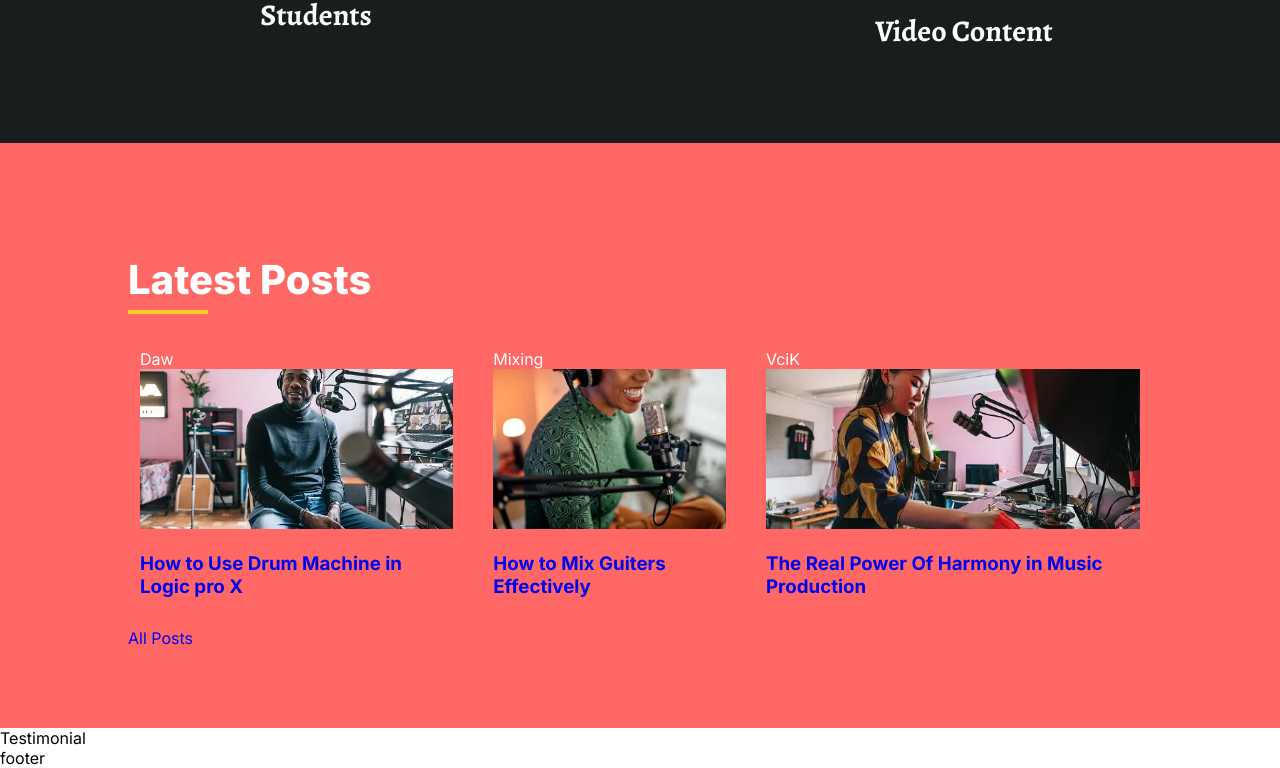
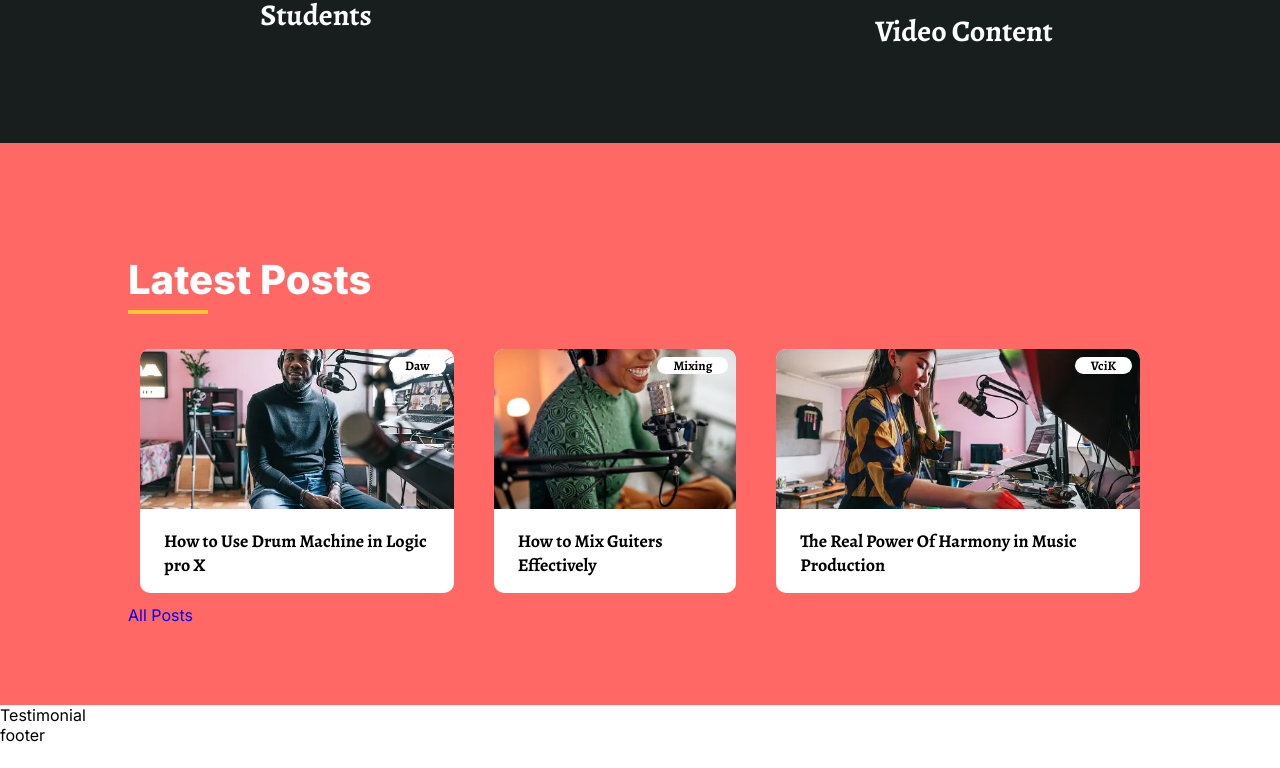
Before and after one commit to Fooagsmart/sound-website, a React (Vite) app: page / in a window 1280 px wide. Shown: the part 1665-2433 px from the top of the page. After the commit the page ends 2410 px from the top, so only its background shows below. Built offline with nearby package versions, Linux system fonts and the light colour scheme.

Commit message:
post-title

```diff
--- a/src/Components/Blog/Blog.css
+++ b/src/Components/Blog/Blog.css
@@ -9,3 +9,40 @@
     height: 160px;
     object-fit: cover;
 }
+
+.post {
+    background: #fff;
+    border-radius: 10px;
+    position: relative;
+    overflow: hidden;
+    transition: all 400ms;
+}
+
+.post:hover {
+    transform: scale(1.04);
+}
+
+
+.post .tag {
+    position: absolute;
+    font-family: "Alegreya";
+    font-style: normal;
+    font-weight: 700;
+    font-size: 13px;
+    color: #000;
+    background: #fff;
+    padding: 0px 16px;
+    right: 8px;
+    top: 8px;
+    border-radius: 10px;
+}
+
+.post .post-title {
+    font-family: "Alegreya",serif ;
+    font-weight: 700;
+    font-size: 18px;
+    line-height: 24px;
+    color: #000000;
+    padding: 16px 24px;
+    margin: 0;
+}
```
